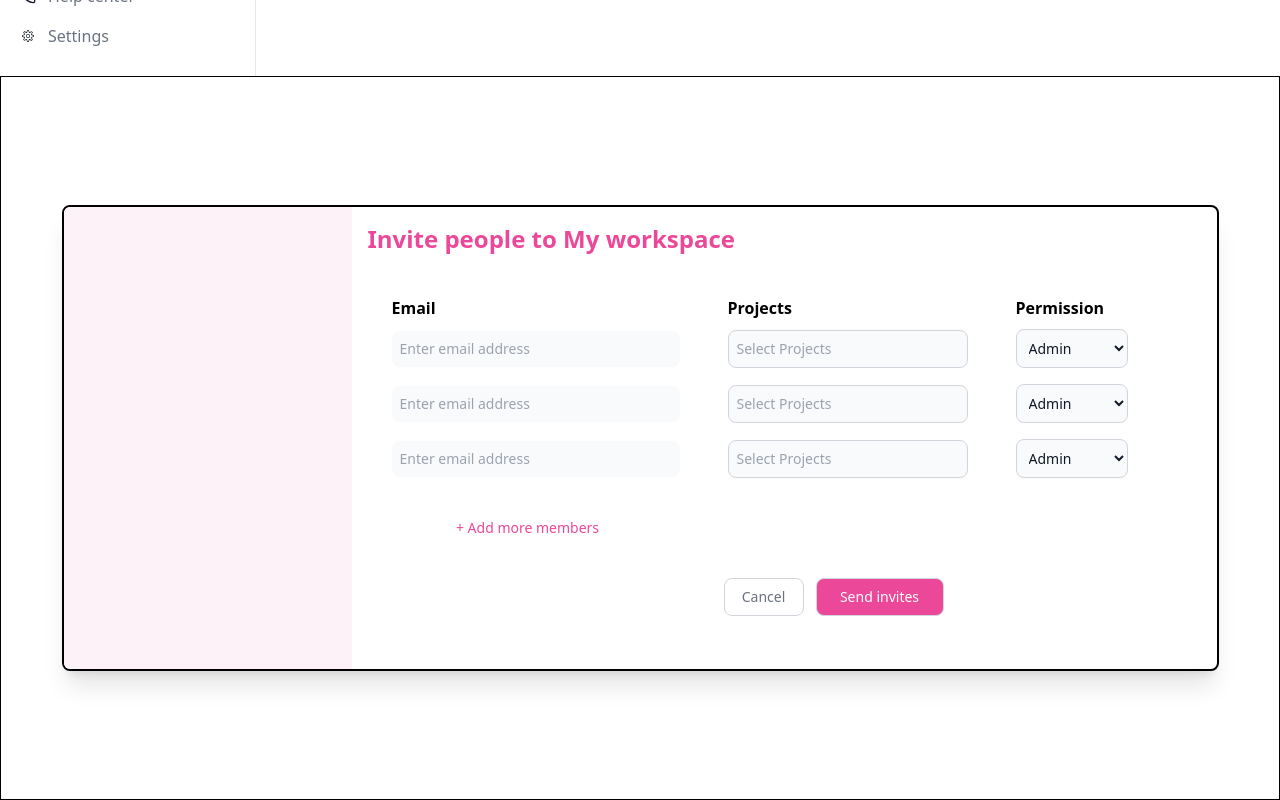
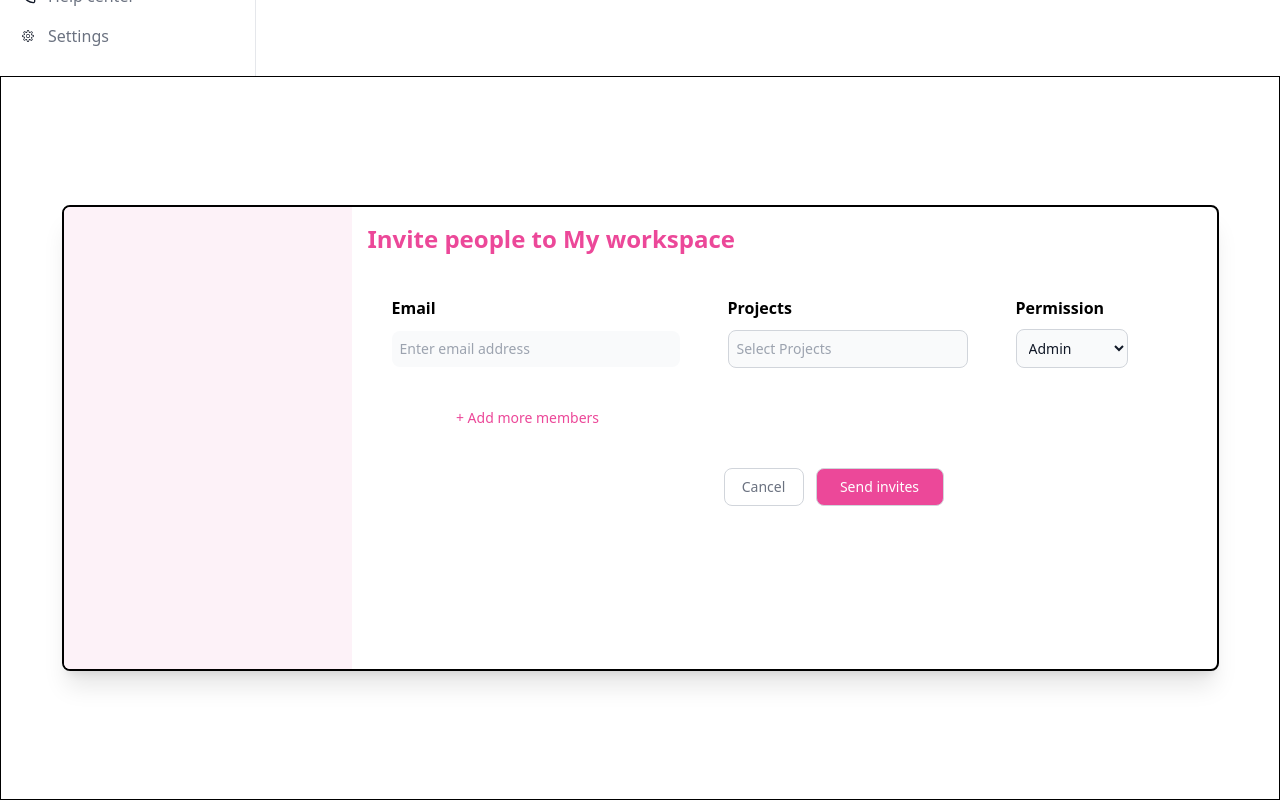
Before and after one commit to EstebanMa12/Technical-Test-Makaia, a React (Vite) app: page / in a window 1280 px wide. Shown: the part 724-1524 px from the top of the page. Built offline with nearby package versions, Linux system fonts and the light colour scheme.

Commit message:
Add dynamic rows to ModalForm component

```diff
--- a/src/components/ModalForm/index.tsx
+++ b/src/components/ModalForm/index.tsx
@@ -1,6 +1,7 @@
 
 import { useState } from 'react';
 import DropdownCheckbox from '../DropdownCheckbox';
+import { Row } from '../../models/modalForm.models';
 
 const EmailInput = ({ email, onChange }: { email: string, onChange: (e: React.ChangeEvent<HTMLInputElement>) => void }) => {
   return (
@@ -48,12 +49,36 @@ const ModalForm = () => {
   const [email, setEmail] = useState('');
   const [selectedProjects, setSelectedProjects] = useState<string[]>([]);
   const [permission, setPermission] = useState('admin');
+  const [rows, setRows] = useState<Row[]>([{email:'',projects:[],permission:''}]);
 
   const projects = ['Project 1', 'Project 2', 'Project 3'];
 
   const handleSubmit = (e: { preventDefault: () => void; }) => {
     e.preventDefault();
     // send invite here
+  };
+
+  const addRow = () => {
+    const newRow = { email: '', projects: [], permission: '' };
+    setRows([...rows, newRow]);
+  }
+
+  const handleEmailChange = (e: React.ChangeEvent<HTMLInputElement>, index: number) => {
+    const updatedRows = [...rows];
+    updatedRows[index].email = e.target.value;
+    setRows(updatedRows);
+  };
+
+  const handleProjectsChange = (selectedProjects: string[], index: number) => {
+    const updatedRows = [...rows];
+    updatedRows[index].projects = selectedProjects;
+    setRows(updatedRows);
+  };
+
+  const handlePermissionChange = (e: React.ChangeEvent<HTMLSelectElement>, index: number) => {
+    const updatedRows = [...rows];
+    updatedRows[index].permission = e.target.value;
+    setRows(updatedRows);
   };
 
   return (
@@ -77,51 +102,23 @@ const ModalForm = () => {
                 </tr>
               </thead>
               <tbody>
-                <tr>
+              {rows.map((row, index) => (
+                <tr key={index}>
                   <td className='px-6 py-2'>
-                    <EmailInput email={email} onChange={(e) => setEmail(e.target.value)} />
+                    <EmailInput email={row.email} onChange={(e) => handleEmailChange(e, index)} />
                   </td>
                   <td className='px-6 py-2'>
                     <DropdownCheckbox
                       options={projects}
-                      selectedOptions={selectedProjects}
-                      onChange={(selectedProjects) => setSelectedProjects(selectedProjects)}
+                      selectedOptions={row.projects}
+                      onChange={(selectedProjects) => handleProjectsChange(selectedProjects, index)}
                     />
                   </td>
                   <td className='px-6 py-2'>
-                    <PermissionSelection permission={permission} onChange={(e) => setPermission(e.target.value)} />
+                    <PermissionSelection permission={row.permission} onChange={(e) => handlePermissionChange(e, index)} />
                   </td>
                 </tr>
-                <tr>
-                  <td className='px-6 py-2'>
-                    <EmailInput email={email} onChange={(e) => setEmail(e.target.value)} />
-                  </td>
-                  <td className='px-6 py-2'>
-                    <DropdownCheckbox
-                      options={projects}
-                      selectedOptions={selectedProjects}
-                      onChange={(selectedProjects) => setSelectedProjects(selectedProjects)}
-                    />
-                  </td>
-                  <td className='px-6 py-2'>
-                    <PermissionSelection permission={permission} onChange={(e) => setPermission(e.target.value)} />
-                  </td>
-                </tr>
-                <tr>
-                  <td className='px-6 py-2'>
-                    <EmailInput email={email} onChange={(e) => setEmail(e.target.value)} />
-                  </td>
-                  <td className='px-6 py-2'>
-                    <DropdownCheckbox
-                      options={projects}
-                      selectedOptions={selectedProjects}
-                      onChange={(selectedProjects) => setSelectedProjects(selectedProjects)}
-                    />
-                  </td>
-                  <td className='px-6 py-2'>
-                    <PermissionSelection permission={permission} onChange={(e) => setPermission(e.target.value)} />
-                  </td>
-                </tr>
+              ))}
 
               </tbody>
             </table>
@@ -129,6 +126,7 @@ const ModalForm = () => {
               <button
                 type="button"
                 className="block p-2 text-sm  rounded-lg w-80 bg-white text-pink-500 mt-6 mb-8"
+                onClick={addRow}
               >
                 + Add more members
               </button>
--- /dev/null
+++ b/src/models/modalForm.models.tsx
@@ -0,0 +1,5 @@
+export interface Row {
+    email: string;
+    projects: string[];
+    permission: string;
+}
```
